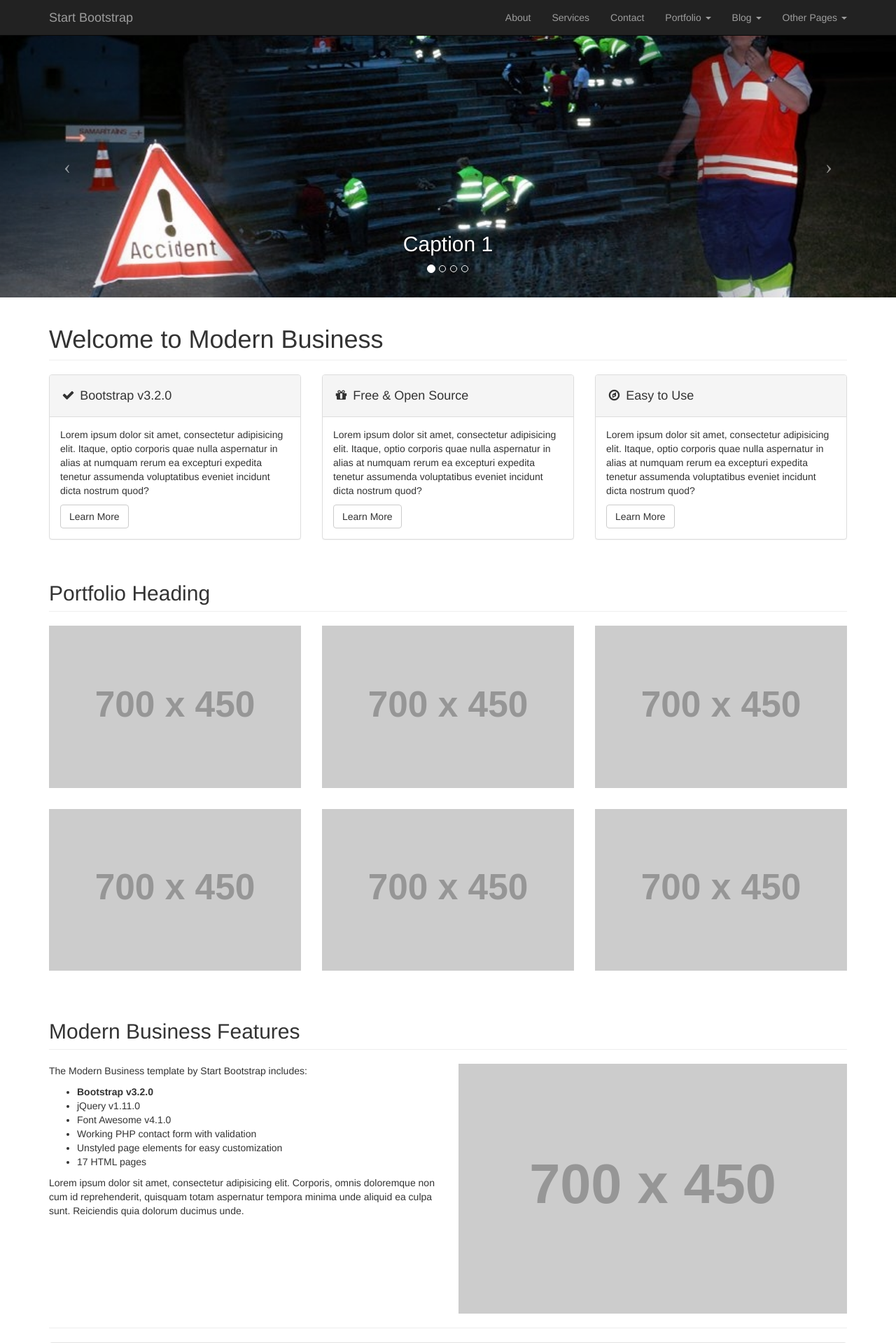
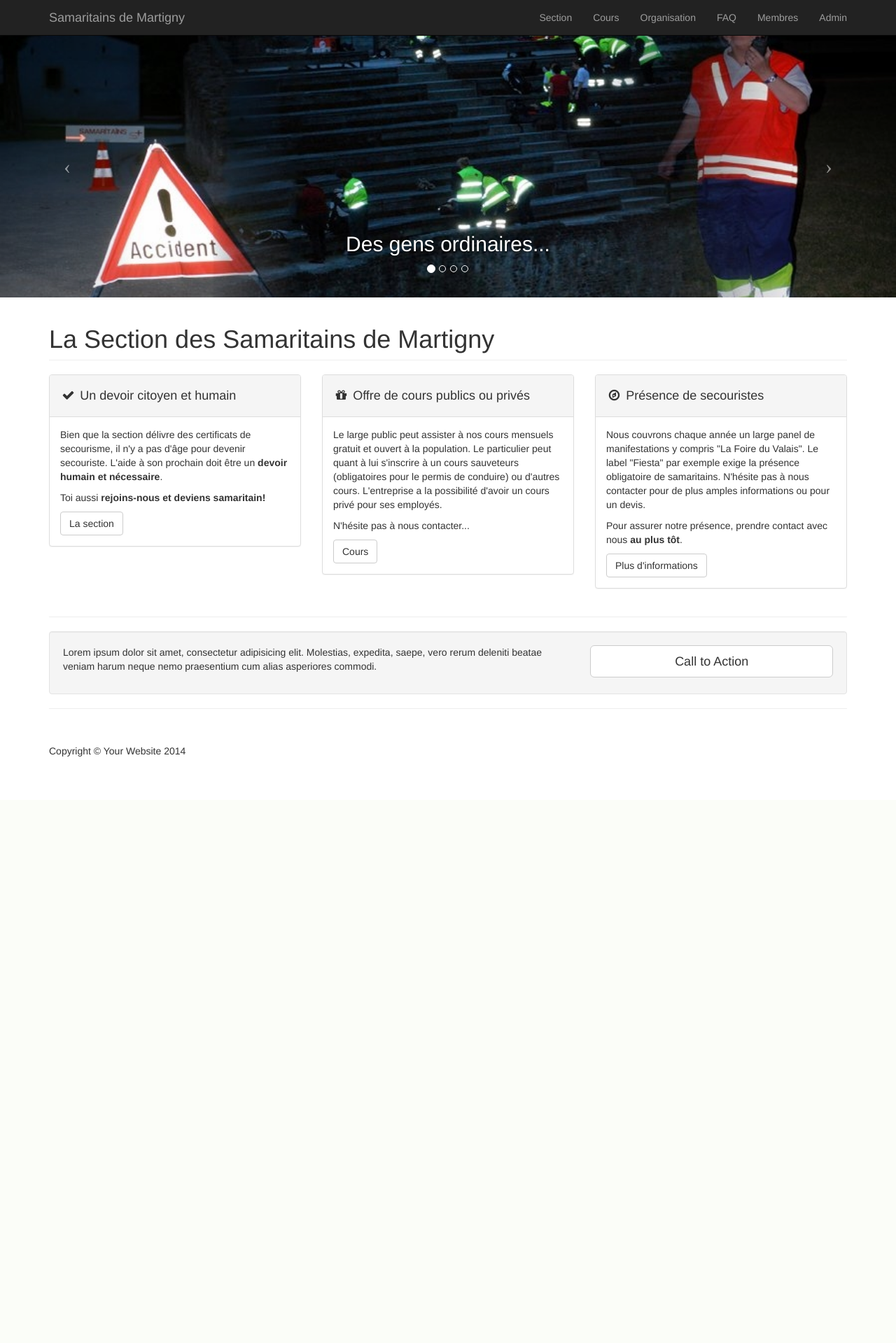
Before and after one commit to neodark/samaweb, a Django app: page / in a window 1280 px wide. Shown: the top 1919 px of the page at 70% size. After the commit the page ends 1081 px from the top, so only its background shows below. Run offline with Django 3.2, Linux system fonts and the light colour scheme; grey boxes labelled with a size stand in for pictures from a placeholder-image service; some libraries are stand-ins or nearby versions.

Commit message:
[templates][core] updated index.html

```diff
--- a/templates/core/index.html
+++ b/templates/core/index.html
@@ -12,7 +12,7 @@
     <meta name="description" content="">
     <meta name="author" content="">
 
-    <title>Modern Business - Start Bootstrap Template</title>
+    <title>Section des Samaritains - Martigny</title>
 
     <!-- Bootstrap Core CSS -->
     <link href="{% static 'css/bootstrap.min.css' %}" rel="stylesheet">
@@ -45,14 +45,30 @@
                     <span class="icon-bar"></span>
                     <span class="icon-bar"></span>
                 </button>
-                <a class="navbar-brand" href="index.html">Start Bootstrap</a>
+                <a class="navbar-brand" href="index.html">Samaritains de Martigny</a>
             </div>
             <!-- Collect the nav links, forms, and other content for toggling -->
             <div class="collapse navbar-collapse" id="bs-example-navbar-collapse-1">
                 <ul class="nav navbar-nav navbar-right">
                     <li>
-                        <a href="about.html">About</a>
+                        <a href="about.html">Section</a>
                     </li>
+                    <li>
+                        <a href="about.html">Cours</a>
+                    </li>
+                    <li>
+                        <a href="about.html">Organisation</a>
+                    </li>
+                    <li>
+                        <a href="about.html">FAQ</a>
+                    </li>
+                    <li>
+                        <a href="about.html">Membres</a>
+                    </li>
+                    <li>
+                        <a href="about.html">Admin</a>
+                    </li>
+                    <!--
                     <li>
                         <a href="services.html">Services</a>
                     </li>
@@ -112,7 +128,7 @@
                                 <a href="pricing.html">Pricing Table</a>
                             </li>
                         </ul>
-                    </li>
+                    </li> -->
                 </ul>
             </div>
             <!-- /.navbar-collapse -->
@@ -135,25 +151,25 @@
             <div class="item active">
                 <div class="fill" style="background-image:url('{{ STATIC_URL }}img/banner01.jpg');"></div>
                 <div class="carousel-caption">
-                    <h2>Caption 1</h2>
+                    <h2>Des gens ordinaires...</h2>
                 </div>
             </div>
             <div class="item">
                 <div class="fill" style="background-image:url('{{ STATIC_URL }}img/banner02.jpg');"></div>
                 <div class="carousel-caption">
-                    <h2>Caption 2</h2>
+                    <h2>...regroupés pour secourir...</h2>
                 </div>
             </div>
             <div class="item">
                 <div class="fill" style="background-image:url('{{ STATIC_URL }}img/banner03.jpg');"></div>
                 <div class="carousel-caption">
-                    <h2>Caption 3</h2>
+                    <h2>...et dispensant des cours...</h2>
                 </div>
             </div>
             <div class="item">
                 <div class="fill" style="background-image:url('{{ STATIC_URL }}img/banner04.jpg');"></div>
                 <div class="carousel-caption">
-                    <h2>Caption 4</h2>
+                    <h2>...au large public</h2>
                 </div>
             </div>
 
@@ -175,39 +191,47 @@
         <div class="row">
             <div class="col-lg-12">
                 <h1 class="page-header">
-                    Welcome to Modern Business
+                    La Section des Samaritains de Martigny
                 </h1>
             </div>
             <div class="col-md-4">
                 <div class="panel panel-default">
                     <div class="panel-heading">
-                        <h4><i class="fa fa-fw fa-check"></i> Bootstrap v3.2.0</h4>
+                        <h4><i class="fa fa-fw fa-check"></i> Un devoir citoyen et humain</h4>
                     </div>
                     <div class="panel-body">
-                        <p>Lorem ipsum dolor sit amet, consectetur adipisicing elit. Itaque, optio corporis quae nulla aspernatur in alias at numquam rerum ea excepturi expedita tenetur assumenda voluptatibus eveniet incidunt dicta nostrum quod?</p>
-                        <a href="#" class="btn btn-default">Learn More</a>
+                        <p>Bien que la section délivre des certificats de secourisme, il n'y a pas d'âge pour devenir secouriste.
+                          L'aide à son prochain doit être un <b>devoir humain et nécessaire</b>.</p>
+                        <p>Toi aussi <b>rejoins-nous et deviens samaritain!</b></p>
+                        <a href="#" class="btn btn-default">La section</a>
                     </div>
                 </div>
             </div>
             <div class="col-md-4">
                 <div class="panel panel-default">
                     <div class="panel-heading">
-                        <h4><i class="fa fa-fw fa-gift"></i> Free &amp; Open Source</h4>
+                        <h4><i class="fa fa-fw fa-gift"></i> Offre de cours publics ou privés</h4>
                     </div>
                     <div class="panel-body">
-                        <p>Lorem ipsum dolor sit amet, consectetur adipisicing elit. Itaque, optio corporis quae nulla aspernatur in alias at numquam rerum ea excepturi expedita tenetur assumenda voluptatibus eveniet incidunt dicta nostrum quod?</p>
-                        <a href="#" class="btn btn-default">Learn More</a>
+                        <p>Le large public peut assister à nos cours mensuels gratuit et ouvert à la population.
+                        Le particulier peut quant à lui s'inscrire à un cours sauveteurs (obligatoires pour le permis de conduire) ou d'autres cours. L'entreprise a la possibilité
+                        d'avoir un cours privé pour ses employés.</p>
+                        <p>N'hésite pas à nous contacter...</p>
+                        <a href="#" class="btn btn-default">Cours</a>
                     </div>
                 </div>
             </div>
             <div class="col-md-4">
                 <div class="panel panel-default">
                     <div class="panel-heading">
-                        <h4><i class="fa fa-fw fa-compass"></i> Easy to Use</h4>
+                        <h4><i class="fa fa-fw fa-compass"></i> Présence de secouristes</h4>
                     </div>
                     <div class="panel-body">
-                        <p>Lorem ipsum dolor sit amet, consectetur adipisicing elit. Itaque, optio corporis quae nulla aspernatur in alias at numquam rerum ea excepturi expedita tenetur assumenda voluptatibus eveniet incidunt dicta nostrum quod?</p>
-                        <a href="#" class="btn btn-default">Learn More</a>
+                        <p>Nous couvrons chaque année un large panel de manifestations y compris "La Foire du Valais".
+                        Le label "Fiesta" par exemple exige la présence obligatoire de samaritains. N'hésite pas à nous contacter
+                        pour de plus amples informations ou pour un devis.</p>
+                        <p>Pour assurer notre présence, prendre contact avec nous <b>au plus tôt</b>.</p>
+                        <a href="#" class="btn btn-default">Plus d'informations</a>
                     </div>
                 </div>
             </div>
@@ -215,6 +239,7 @@
         <!-- /.row -->
 
         <!-- Portfolio Section -->
+        <!--
         <div class="row">
             <div class="col-lg-12">
                 <h2 class="page-header">Portfolio Heading</h2>
@@ -250,9 +275,11 @@
                 </a>
             </div>
         </div>
+        -->
         <!-- /.row -->
 
         <!-- Features Section -->
+        <!--
         <div class="row">
             <div class="col-lg-12">
                 <h2 class="page-header">Modern Business Features</h2>
@@ -274,6 +301,7 @@
                 <img class="img-responsive" src="http://placehold.it/700x450" alt="">
             </div>
         </div>
+        -->
         <!-- /.row -->
 
         <hr>
```
